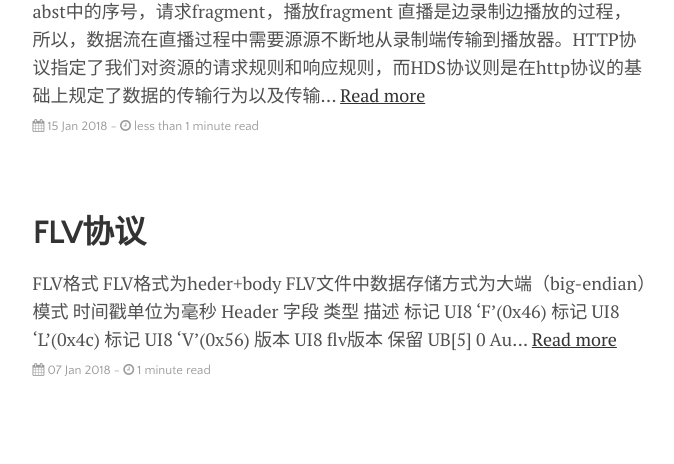
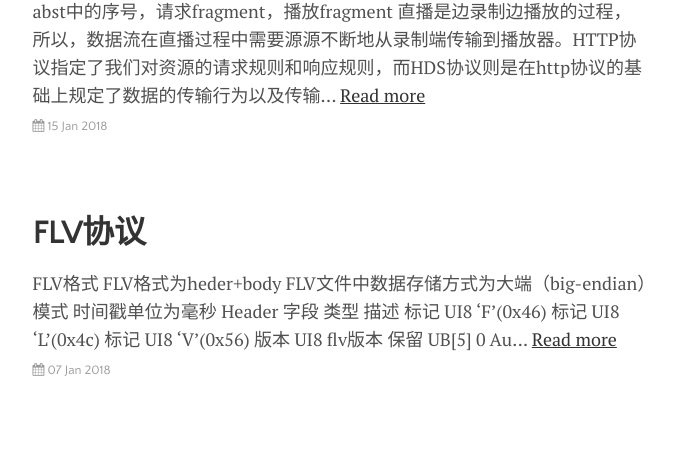
Before and after one commit to tyrese-yang/tyrese-yang.github.io, a Jekyll site: the page built from index.html, in a window 1280 px wide. Shown: the part 363-827 px from the top of the page, without its empty margins (300-974 px from the left). Built offline with Jekyll 4.4.1, drawn with Linux system fonts in a browser that asks for light colours; nearby versions of some CDN libraries; the list of posts is cut into pages by our own code.

Commit message:
change something

```diff
--- a/index.html
+++ b/index.html
@@ -15,7 +15,7 @@ title: Home
   {% endif %}
   <p>
     {{ post.content | strip_html | truncate: 350 }} <a href="{{ site.github.url }}{{ post.url }}">Read more</a>
-    <span class="post-date"><i class="fa fa-calendar" aria-hidden="true"></i> {{ post.date | date_to_string }} - <i class="fa fa-clock-o" aria-hidden="true"></i> {% include read-time.html %}</span>
+    <span class="post-date"><i class="fa fa-calendar" aria-hidden="true"></i> {{ post.date | date_to_string }}
   </p>
 </div>
 {% endfor %}
```
Also changed, not shown: menu/blog.md (+1 -1 lines), assets/img/mdat.png, 2 other files.
